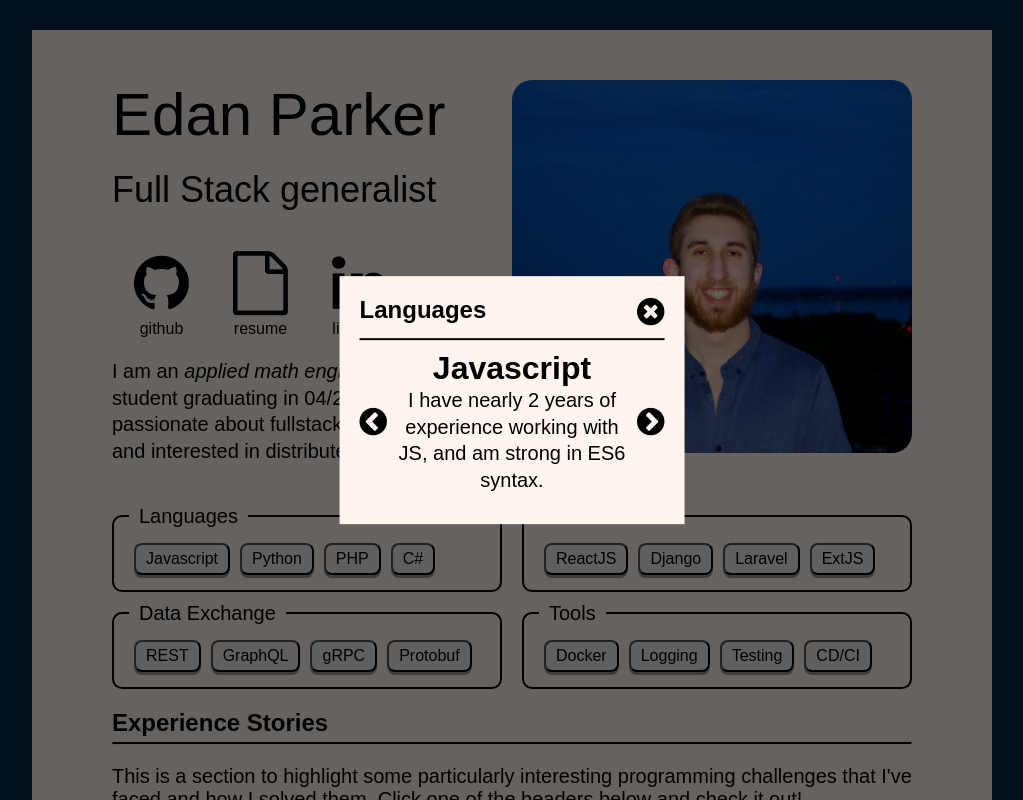
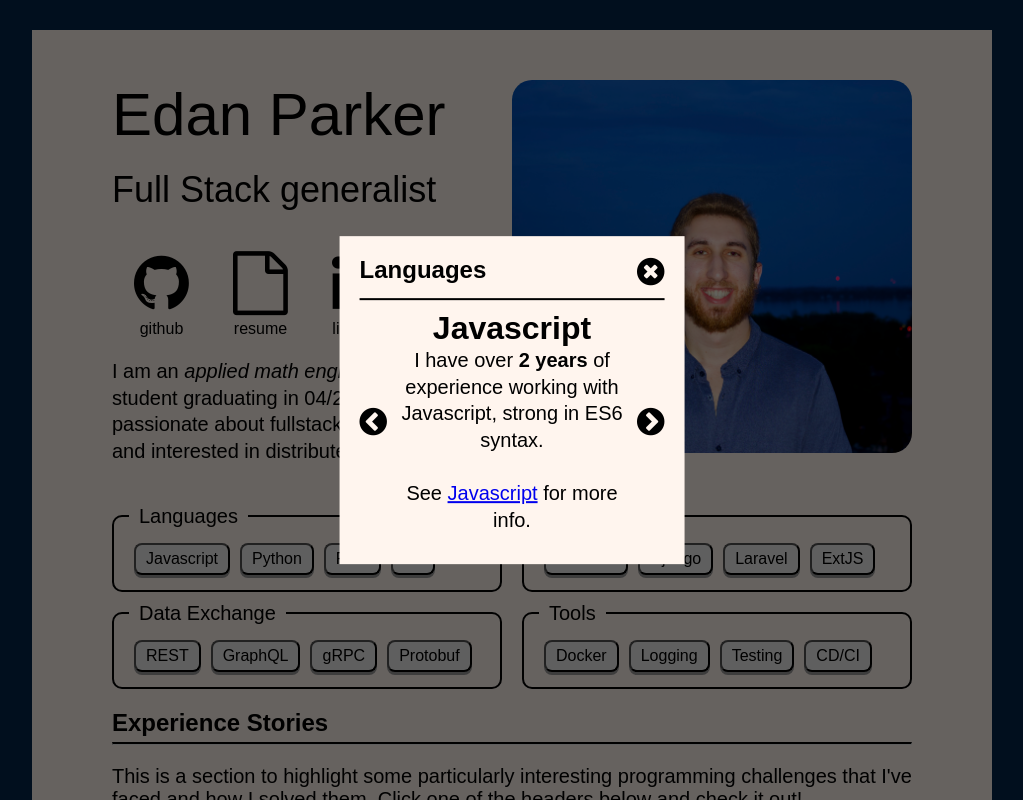
Before and after one commit to edan-parker/personal-site, a React (Create React App) app: page / in a window 1280 px wide. Both pictures are taken after a click on the button "Javascript". Shown: the top 800 px of the page, without its empty margins (128-1151 px from the left). Built offline with nearby package versions, Linux system fonts and the light colour scheme.

Commit message:
Update skills and resume formatting/links (#9)
* Added links and safe injection of tags in raw json data

* Updated skills data

```diff
--- a/package.json
+++ b/package.json
@@ -13,8 +13,10 @@
     "@types/react-dom": "^17.0.0",
     "add": "^2.0.6",
     "body-scroll-lock": "^4.0.0-beta.0",
+    "dompurify": "^2.3.0",
     "font-awesome": "^4.7.0",
     "gh-pages": "^3.2.3",
+    "html-react-parser": "^1.2.8",
     "node-sass": "^6.0.1",
     "react": "^17.0.2",
     "react-dom": "^17.0.2",
--- a/src/common/resumeData.json
+++ b/src/common/data/resumeData.json
@@ -16,13 +16,13 @@
       "companyName": "Wave",
       "jobRole": "Software Coop",
       "description": [
-        "Developed features for the accounting platform of Wave using ReactJS that reached 100,000+ monthly users",
+        "Developed features for the accounting platform of Wave using ReactJS that reached <b>400,000 monthly users</b>",
         "Created logs and dashboards for Datadog and Sumo Logic to track and monitor releases",
-        "Co-designed a tool that surfaced unmocked GraphQL requests in unit tests which identified hundreds of broken tests",
-        "Developed infrastructure for an internal ML package that auto-merged duplicate transactions, resulting in thousands of merges per month",
+        "Co-designed a tool that surfaced unmocked GraphQL requests in unit tests which <b>identified hundreds of broken tests</b>",
+        "Developed infrastructure for an internal ML package that auto-merged duplicate transactions, resulting in <b>thousands of merges per month</b>",
         "Built code in all aspects of micro-service architecture including front-end ReactJS, backend Python/Django, Rest APIs, GraphQL resolvers, RPC functions and Protobuff schema",
         "Advocated for and applied multiple linters, improving code quality and uniformity",
-        "Wrote hundreds of unit tests for frontend and backend code for features that I worked on"
+        "Wrote <b>hundreds of unit tests</b> for frontend and backend code for features that I worked on"
       ],
       "startDate": "05/2021",
       "endDate": "08/2021"
@@ -34,8 +34,8 @@
         "Worked on the MaestroEDE training tool, used by various departments in the Canadian military",
         "Developed features to meet NATO requirements, expanding the client base of the tool to all NATO countries",
         "Created infrastructure for localization, increasing customer base potential to non English speaking countries",
-        "Create batch requests for bulk operations, and improved processing time by 60% by optimizing Javascript code",
-        "Spearheaded an integration testing initiative which aimed to cut QA spending and time in half upon completion"
+        "Create batch requests for bulk operations, and <b>improved processing time by 60%</b> by optimizing Javascript code",
+        "Spearheaded an integration testing initiative which aimed to <b>cut QA spending and time in half</b> upon completion"
       ],
       "startDate": "05/2020",
       "endDate": "04/2021"
@@ -45,9 +45,9 @@
       "jobRole": "Junior Software Engineer",
       "description": [
         "Worked on a structural analysis suite of programs for bridges in military applications",
-        " Focused on consolidating redundant code, converting Visual Basic code to C#",
+        "Focused on consolidating redundant code, converting Visual Basic code to C#",
         "Separated code for data access and modifications from computations and UI",
-        "Updated data storage method from text files to a relational database, benefitting data integrity"
+        "Updated data storage method from text files to a relational database, benefitting <b>data integrity</b>"
       ],
       "startDate": "05/2019",
       "endDate": "08/2019"
--- /dev/null
+++ b/src/common/data/skillsData.json
@@ -0,0 +1,102 @@
+[
+  {
+    "name": "Languages",
+    "data": [
+      {
+        "name": "Javascript",
+        "description": "I have over <b>2 years</b> of experience working with Javascript, strong in ES6 syntax.",
+        "moreInfo": "<a href='https://developer.mozilla.org/en-US/docs/Web/JavaScript'>Javascript</a>"
+      },
+      {
+        "name": "Python",
+        "description": "I have <b>4 months</b> professional experience in Python it for server-side code at my Wave coop, and around 1 year casual experience using it for interviews and interview prep",
+        "moreInfo": "<a href='https://www.python.org/'>Python</a>"
+      },
+      {
+        "name": "PHP",
+        "description": "I have <b>1.5 years</b> experience with server side PHP and in Wordpress applications.",
+        "moreInfo": "<a href='https://www.php.net/'>PHP</a>"
+      },
+      {
+        "name": "C#",
+        "description": "I have <b>4 months</b> experience using C#, and over 2 years experience using Java. I mention Java because they are very similar languages with a ton of crossover",
+        "moreInfo": "<a href='https://docs.microsoft.com/en-us/dotnet/csharp/'>C#</a>"
+      }
+    ]
+  },
+  {
+    "name": "Frameworks",
+    "data": [
+      {
+        "name": "ReactJS",
+        "description": "I have been using ReactJS for <b>4 months</b>, and have quickly ramped up to writing production quality frontend",
+        "moreInfo": "<a href='https://reactjs.org/'>ReactJS</a>"
+      },
+      {
+        "name": "Django",
+        "description": "I've used Django for server-side logic at my Wave coop for <b>4 months</b>. We used the CQRS event sourcing pattern, so my background revolves around that architecture.",
+        "moreInfo": "<a href='https://www.djangoproject.com/'>Django</a>"
+      },
+      {
+        "name": "Laravel",
+        "description": "I worked with Laravel and PropelORM at my Calian coop for <b>1 year</b>.",
+        "moreInfo": "<a href='https://laravel.com/'>Laravel</a>"
+      },
+      {
+        "name": "ExtJS",
+        "description": "ExtJS is a frontend framework that I used at my Calian coop for <b>1 year</b>. It uses MVC architecture which taught me important design patterns and optimizations.",
+        "moreInfo": "<a href='https://www.sencha.com/products/extjs/'>ExtJS</a>"
+      }
+    ]
+  },
+  {
+    "name": "Data Exchange",
+    "data": [
+      {
+        "name": "REST",
+        "description": "I am quite experienced with REST, using it for over <b>2 years</b>. I've had the opportunity to dig deep into the networking aspects, exploring batching and optimizations.",
+        "moreInfo": "<a href='https://en.wikipedia.org/wiki/Representational_state_transfer'>REST</a>"
+      },
+      {
+        "name": "GraphQL",
+        "description": "I have <b>4 months</b> of experience withGraphQL. I've written resolvers for queries, and defined schema as well as tests.",
+        "moreInfo": "<a href='https://graphql.org/'>GraphQL</a>"
+      },
+      {
+        "name": "gRPC",
+        "description": "gRPC is a method of data exchange that I've gotten to use during my time at Wave, gaining <b>4 months</b> experience.",
+        "moreInfo": "<a href='https://grpc.io/'>gRPC</a>"
+      },
+      {
+        "name": "Protobuf",
+        "description": "Using gRPC necessitates pb, and using it for <b>4 months</b>, I've gotten the opportunity to define plenty of messages, mappers and transformers.",
+        "moreInfo": "<a href='https://developers.google.com/protocol-buffers'>Profobuf</a>"
+      }
+    ]
+  },
+  {
+    "name": "Tools",
+    "data": [
+      {
+        "name": "Docker",
+        "description": "I have <b>2 years</b> of experience with Docker. I've used it to create my own microservices, as well as manage orchestration of an ecosystem of services with docker-compose.",
+        "moreInfo": "<a href='https://www.docker.com/'>Docker</a>"
+      },
+      {
+        "name": "Logging",
+        "description": "I have only <b>2 months</b> experience of using production logging technologies in a meaningful way. I've been able to build out Datadog dashboards, trace bugs with Sentry and debug problems with Sumo Logic.",
+        "moreInfo": "<a href='https://www.datadoghq.com/'>Datadog</a>, <a href='https://sentry.io/welcome/'>Sentry</a>, <a href='https://www.sumologic.com/'>Sumo Logic</a>"
+      },
+      {
+        "name": "Testing",
+        "description": "I have <b>2 years</b> combined experience with various testing frameworks, be it Jest for React, Pytest for Django, or SenchaTest (built on Jasmine) for ExtJS. ",
+        "moreInfo": "<a href='https://jestjs.io/'>Jest</a>, <a href='https://docs.pytest.org/en/6.2.x/'>Pytest</a>, <a href='https://docs.sencha.com/sencha_test/2.2.0/guides/product_overview.html'>Sencha Test</a>"
+      },
+      {
+        "name": "CD/CI",
+        "description": "On the CD front: I've used Jenkins for deploymments for <b>4 months</b>, and CircleCI for creating various testing steps in pipelines for <b>4 months</b> as well. I've also used Gitlab CI for <b>1 year</b>, which is quite similar to CircleCI.",
+        "moreInfo": "<a href='https://www.jenkins.io/'>Jenkins</a>, <a href='https://circleci.com/'>CircleCI</a>, <a href='https://docs.gitlab.com/ee/ci/'>GitlabCI</a>"
+      }
+    ]
+  }
+]
--- a/src/common/skillsData.json
+++ /dev/null
@@ -1,86 +0,0 @@
-[
-  {
-    "name": "Languages",
-    "data": [
-      {
-        "name": "Javascript",
-        "description": "I have nearly 2 years of experience working with JS, and am strong in ES6 syntax."
-      },
-      {
-        "name": "Python",
-        "description": "I am solid in Python, have been using it for server-side code at my Wave coop, as well as in interview prep"
-      },
-      {
-        "name": "PHP",
-        "description": "I have used server side PHP and in Wordpress customization. It's a nice language and I enjoy working with it."
-      },
-      {
-        "name": "C#",
-        "description": "I group C# and Java in the same OOP bucket. I grew up learning these languages and they'll always have my heart, but I am a bit rusty with them."
-      }
-    ]
-  },
-  {
-    "name": "Frameworks",
-    "data": [
-      {
-        "name": "ReactJS",
-        "description": "I have been using ReactJS for a few months but feel that I have a really good grasp. I've used functional components with hooks, and have watched lots of talks about how it renders internally, to gain a deeper understanding."
-      },
-      {
-        "name": "Django",
-        "description": "I've used Django for server-side logic at my Wave coop. Using typed Python 3.X, I really have come to respect it as a versatile backend framework. We used the CQRS event sourcing pattern, which I'm a big fan of."
-      },
-      {
-        "name": "Laravel",
-        "description": "I worked with Laravel and PropelORM at my Calian coop, and got quite solid with this. PHP is a multi-purpose language that is powerful when weilded correctly in this environment."
-      },
-      {
-        "name": "ExtJS",
-        "description": "ExtJS is a lesser known frontend framework that I used at my Calian coop. It uses MVC architecture, which may not be cutting edge anymore, but still taught me important patterns and optimizations."
-      }
-    ]
-  },
-  {
-    "name": "Data Exchange",
-    "data": [
-      {
-        "name": "REST",
-        "description": "I am quite experienced with REST. I've had the opportunity to dig deep into the networking, exploring batching and optimizations."
-      },
-      {
-        "name": "GraphQL",
-        "description": "GraphQL is really cool and I've gotten to use it a bunch. I've written resolvers for queries, and defined schema as well as tests."
-      },
-      {
-        "name": "gRPC",
-        "description": "gRPC is a super neat way method of data exchange that I've gotten to use during my time at Wave. It gives predictable results and nice standardizations."
-      },
-      {
-        "name": "Protobuf",
-        "description": "Using gRPC necessitates pb, so I've gotten the opportunity to define plenty of messages, mappers and transformers."
-      }
-    ]
-  },
-  {
-    "name": "Tools",
-    "data": [
-      {
-        "name": "Docker",
-        "description": "I've used Docker to create my own microservices, as well as manage orchestration of an ecosystem of services with docker-compose."
-      },
-      {
-        "name": "Logging",
-        "description": "This is newer to me, but I've been able to build out Datadog dashboards, trace bugs with Sentry and debug problems with Sumo Logic."
-      },
-      {
-        "name": "Testing",
-        "description": "I have spent a lot of time testing different frameworks, be it Jest for React, Pytest for Django, SenchaTest (built on Jasmine) for ExtJS. "
-      },
-      {
-        "name": "CD/CI",
-        "description": "On the CD front: I've found my way around Jenkins for deploymments, and CircleCI for creating various testing steps in pipelines. I've also used Gitlab CI, which is quite similar to Circle."
-      }
-    ]
-  }
-]
--- a/src/components/ExperienceStory/index.tsx
+++ b/src/components/ExperienceStory/index.tsx
@@ -1,5 +1,5 @@
 import ExperienceStory from "./ExperienceStory";
-import experienceStoryData from "../../common/experienceStoryData.json";
+import experienceStoryData from "../../common/data/experienceStoryData.json";
 import { useState } from "react";
 
 const ExperienceStories = () => {
--- a/src/components/Resume/ResumeItem.tsx
+++ b/src/components/Resume/ResumeItem.tsx
@@ -1,3 +1,6 @@
+import parse from "html-react-parser";
+import DOMPurify from "dompurify";
+
 interface IProps {
   logo: string;
   companyName: string;
@@ -22,7 +25,7 @@ const ResumeItem = (props: IProps) => {
       </div>
       <ul className={"description"}>
         {description.map((bullet, idx) => (
-          <li key={idx}>{bullet}</li>
+          <li key={idx}>{parse(DOMPurify.sanitize(bullet))}</li>
         ))}
       </ul>
     </div>
--- a/src/components/Resume/index.tsx
+++ b/src/components/Resume/index.tsx
@@ -1,4 +1,4 @@
-import resumeData from "../../common/resumeData.json";
+import resumeData from "../../common/data/resumeData.json";
 import "./Resume.scss";
 
 import ResumeItem from "./ResumeItem";
--- a/src/components/Skills/Skills.scss
+++ b/src/components/Skills/Skills.scss
@@ -57,5 +57,8 @@
   .skills-modal-text {
     font-size: 20px;
     line-height: 20pt;
+    a:visited {
+      color: #305baa;
+    }
   }
 }
--- a/src/components/Skills/SkillsFS.tsx
+++ b/src/components/Skills/SkillsFS.tsx
@@ -1,4 +1,7 @@
 import { useState } from "react";
+import parse from "html-react-parser";
+import DOMPurify from "dompurify";
+
 import ModalWithCarousel from "../ModalWithCarousel";
 import SkillsElement from "./SkillsElement";
 
@@ -52,7 +55,12 @@ const SkillsFS = (props: IProps) => {
             return (
               <div className={"skills-modal-content"}>
                 <h1>{skill.name}</h1>
-                <span className={"skills-modal-text"}>{skill.description}</span>
+                <span className={"skills-modal-text"}>
+                  {parse(DOMPurify.sanitize(skill.description))}
+                  <br />
+                  <br />
+                  See {parse(DOMPurify.sanitize(skill.moreInfo))} for more info.
+                </span>
               </div>
             );
           })}
--- a/src/components/Skills/index.tsx
+++ b/src/components/Skills/index.tsx
@@ -1,4 +1,4 @@
-import skillsData from "../../common/skillsData.json";
+import skillsData from "../../common/data/skillsData.json";
 import "./Skills.scss";
 import SkillsFS from "./SkillsFS";
 
```
Also changed, not shown: src/common/data/experienceStoryData.json (renamed from src/common/experienceStoryData.json), 1 other file (tests, documents, lock files or other folders).
